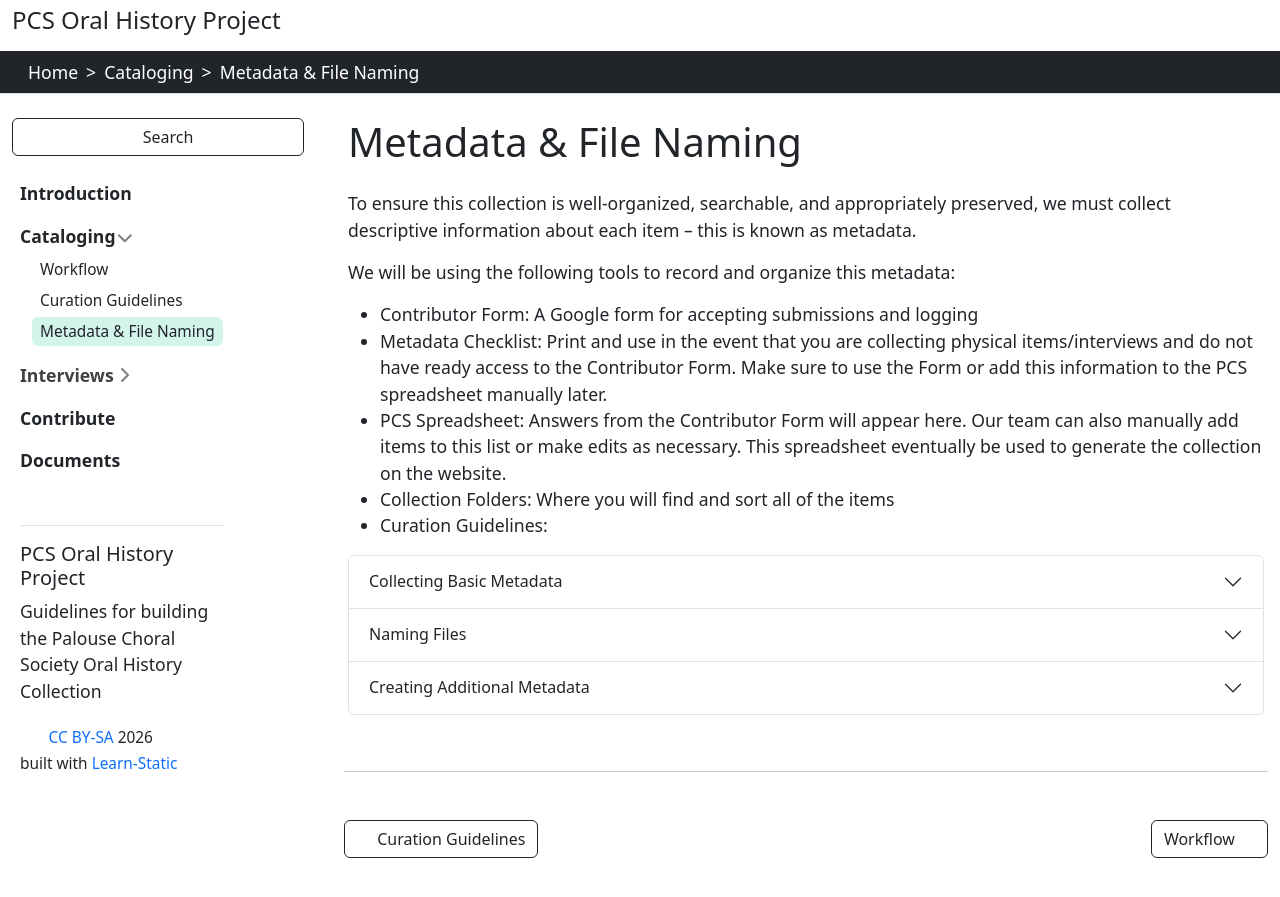
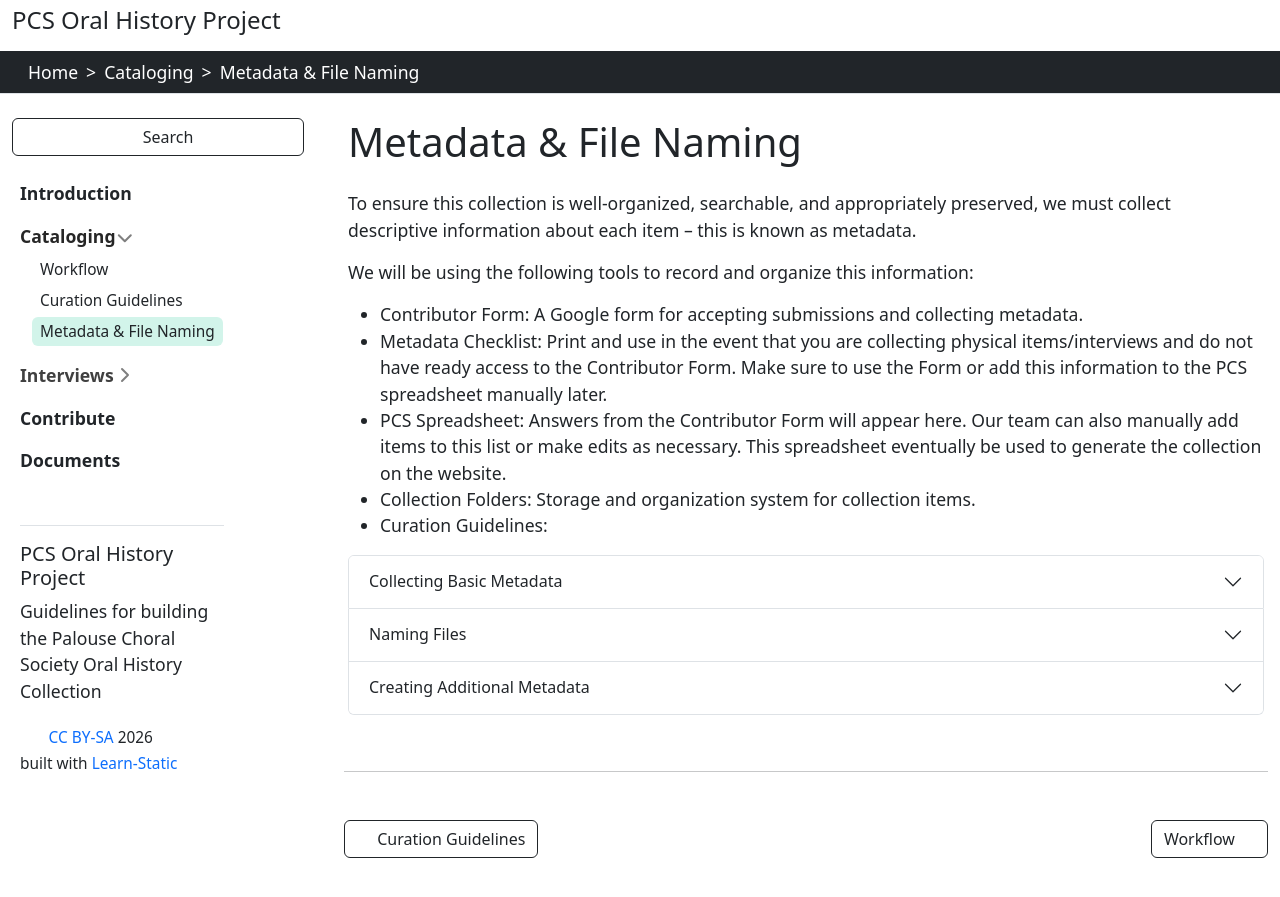
Before and after one commit to llove28/pcs-project, a Jekyll site: the page built from content/cataloging/metadata.md, in a window 1280 px wide and 900 px high, scrolled down 610 px. Shown: the top 897 px of the window. Built offline with Jekyll 4.4.1, drawn with Linux system fonts in a browser that asks for light colours; part of the change alters nothing that is shown.

Commit message:
Refine metadata documentation for clarity
Updated language for clarity and consistency in metadata documentation.

```diff
--- a/content/cataloging/metadata.md
+++ b/content/cataloging/metadata.md
@@ -6,12 +6,12 @@ title: Metadata & File Naming
 
 To ensure this collection is well-organized, searchable, and appropriately preserved, we must collect descriptive information about each item – this is known as metadata.
 
-We will be using the following tools to record and organize this metadata:
+We will be using the following tools to record and organize this information:
 
-- Contributor Form: A Google form for accepting submissions and logging
+- Contributor Form: A Google form for accepting submissions and collecting metadata.
 - Metadata Checklist: Print and use in the event that you are collecting physical items/interviews and do not have ready access to the Contributor Form. Make sure to use the Form or add this information to the PCS spreadsheet manually later.
 - PCS Spreadsheet: Answers from the Contributor Form will appear here. Our team can also manually add items to this list or make edits as necessary. This spreadsheet eventually be used to generate the collection on the website.
-- Collection Folders: Where you will find and sort all of the items
+- Collection Folders: Storage and organization system for collection items.
 - Curation Guidelines:
 
 
@@ -28,6 +28,8 @@ The main metadata we will be collecting includes:
 - Contributor (Who does the item belong to? Leave blank for interviews)
 - Type (recording/image/video)
 
+The Contributor Form is designed to capture this information when someone submits an item to the collection. The form records this information in the PCS Spreadsheet. When necessary, we will also manually add/edit metadata in this spreadsheet. If you are collecting physical items or do not have ready access to the Contributor Form, you can also print out the Metadata Checklist to record this information from contributors and upload it to the PCS Spreadsheet later.
+
 " title2="Naming Files" text2="
 
 Once we have the basic metadata about an item, we can use it to rename our files. This is a critical step for keeping all of these files organized behind the scenes, making them easier to locate and add to the collection.
@@ -43,25 +45,25 @@ For multiple items with the same subject, add a number to the end of the file na
 **Important notes:**
 
 - When changing a file name, you can also edit the file’s Properties to include some of the metadata collected above.
-- Event names should be standardized across the collection.
-- Interview files will require additional naming conventions if edits are required.
+- Event names should be standardized across the collection (See Event Key).
+- Raw interview files will require additional naming conventions if edits are made (See Interview Workflow).
 
 " title3="Creating Additional Metadata" text3="
 
 Don’t worry about this just yet! We’re focusing on the basic stuff for the first part of this project. The following be will be added in later, manually:
 
 - Objectid
-- Parentid (if nesting items with interviews)
+- Parentid
 - Title
-- Archive date (when it was submitted to us/added to the site?)
-- Subject (we may have multiple for interviews)
-- Lat and Long
+- Archive date
+- Subject
+- Latitude and Longitude
 - Identifier
 - Format
 - Language
-- Rights (this needs to be determined and outlined in the consent form before we accept/publish anything)
+- Rights
 - Rightsstatement
-- Display_template (transcript/image)
+- Display_template
 - Object_location
 - Image_small
 - Image_thumb
```
